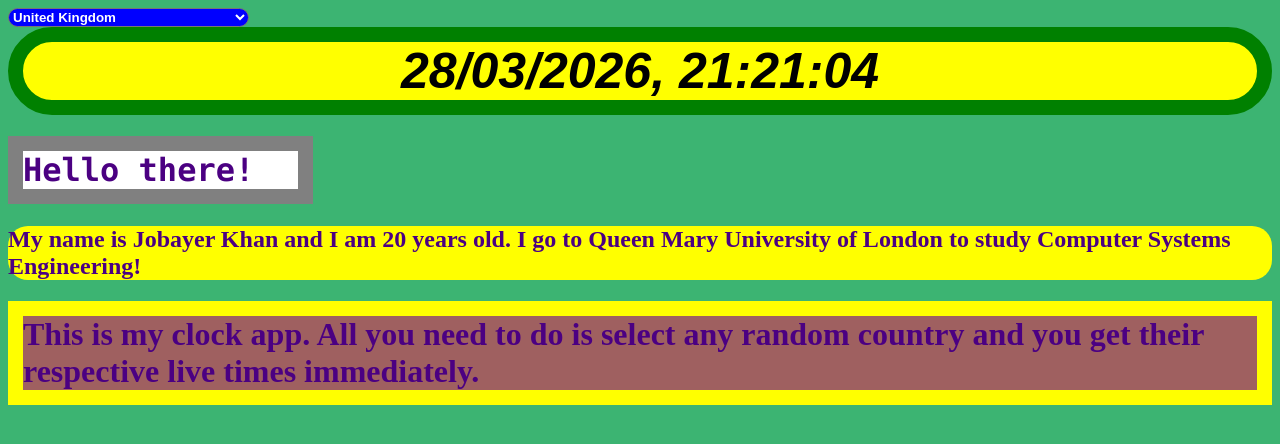
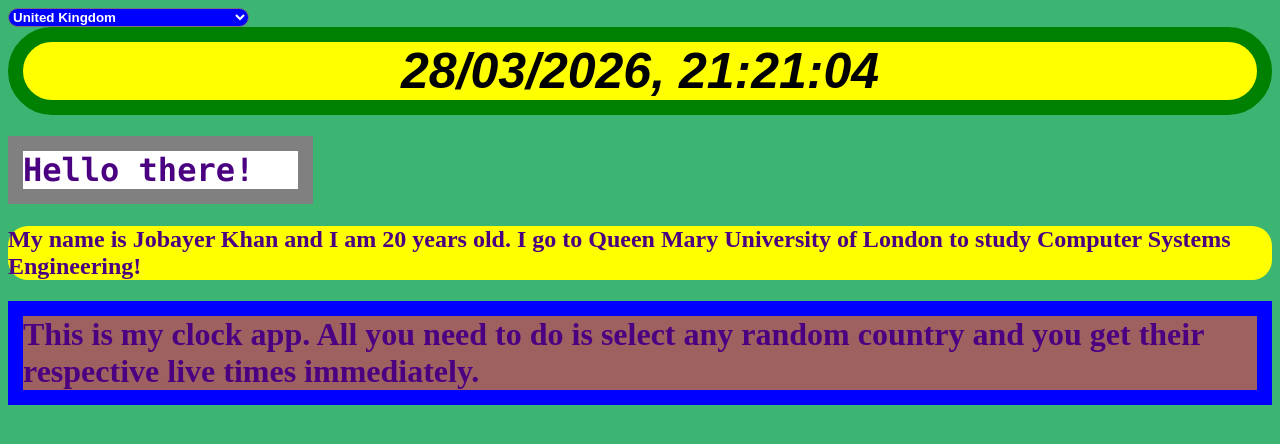
Before and after one commit to JKBoy2244/Clock-App, a React (Vite) app: page / in a window 1280 px wide. Shown: the top 444 px of the page. Built offline with nearby package versions, Linux system fonts and the light colour scheme.

Commit message:
Update index.css

```diff
--- a/src/index.css
+++ b/src/index.css
@@ -58,6 +58,6 @@ body {
    color: indigo;
    background-color:hsl(0, 25%, 50%);
    font-weight: bold;
-   border: 15px solid yellow;
+   border: 15px solid blue;
 
 }
```
